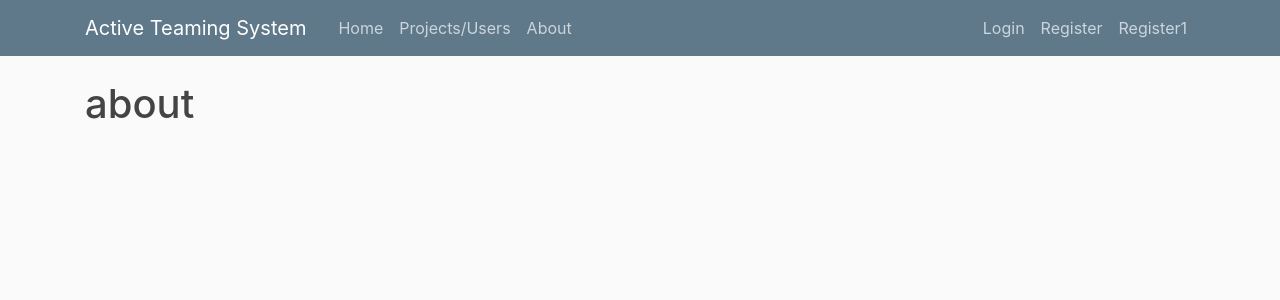
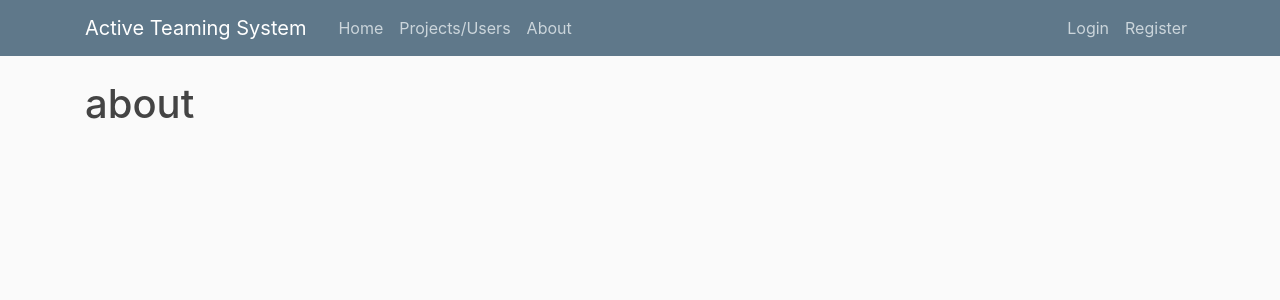
Before and after one commit to Ivan-bin/csc322, a Flask app: page /about in a window 1280 px wide. Shown: the top 300 px of the page. Run offline with Flask 2, Linux system fonts and the light colour scheme; some libraries are stand-ins or nearby versions.

Commit message:
update db

```diff
--- a/application/templates/layout.html
+++ b/application/templates/layout.html
@@ -52,7 +52,6 @@
                 {%else%}
                 <a class="nav-item nav-link" href="{{ url_for('login') }}">Login</a>
                 <a class="nav-item nav-link" href="{{ url_for('register') }}">Register</a>
-                <a class="nav-item nav-link" href="{{ url_for('register1') }}">Register1</a>
               {%endif%}
             </div>
           </div>
```
Also changed, not shown: application/site.db.
